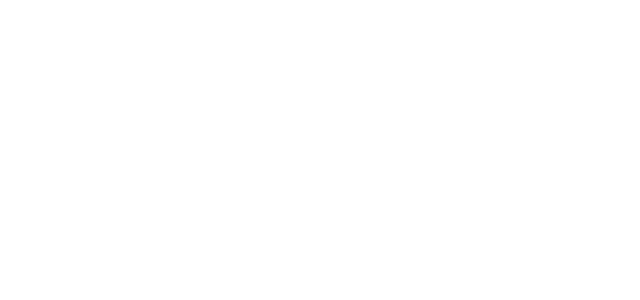
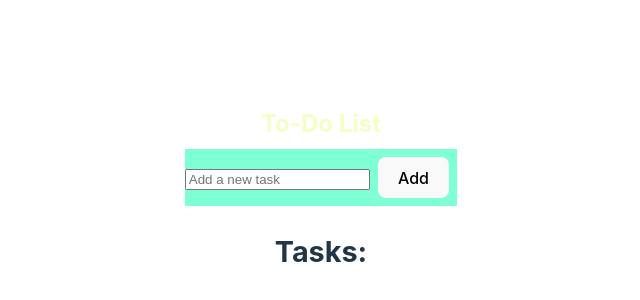
Before and after one commit to crocyoiin/23t3-react-workshop, a React (Vite) app: page /solution in a window 1280 px wide. Before the commit this address had no page. Shown: the part 202-502 px from the top of the page, without its empty margins (319-959 px from the left). Built offline with nearby package versions, Linux system fonts and the light colour scheme.

Commit message:
solution code in progress

```diff
--- a/src/App.tsx
+++ b/src/App.tsx
@@ -2,6 +2,7 @@
 import ExamplePage from "./pages/ExamplePage/ExamplePage"
 import LandingPage from "./pages/LandingPage/LandingPage"
 import { ExercisePage } from "./pages/ExercisePage.tsx/ExercisePage"
+import SolutionPage from "./pages/SolutionPage/SolutionPage"
 
 export default function App() {
   return (
@@ -9,6 +10,7 @@
       <Route path="/" element={<LandingPage/>}/>
       <Route path="/example" element={<ExamplePage/>}/>
       <Route path="/exercise" element={<ExercisePage/>}/>
+      <Route path="/solution" element={<SolutionPage/>}/>
     </Routes>
   )
 }
--- a/src/pages/LandingPage/LandingPage.tsx
+++ b/src/pages/LandingPage/LandingPage.tsx
@@ -32,7 +32,7 @@
           Exercise (blank)
         </button>
 
-        <button onClick={() => navigate('/exercise')}
+        <button onClick={() => navigate('/solution')}
         onMouseOver={() => handleMouseOver("Stuck but shy? :'0 ")}
         onMouseOut={() => handleMouseOut()}>
           Exercise (solutions)
--- /dev/null
+++ b/src/pages/SolutionPage/BodyComponent.tsx
@@ -0,0 +1,17 @@
+import React from 'react';
+
+interface TodoListProps {
+  todos: string[];
+}
+
+const TodoList: React.FC<TodoListProps> = ({ todos }) => {
+  return (
+    <ul>
+      {todos.map((todo, index) => (
+        <li key={index}>{todo}</li>
+      ))}
+    </ul>
+  );
+};
+
+export default TodoList;
--- /dev/null
+++ b/src/pages/SolutionPage/HeaderComponent.tsx
@@ -0,0 +1,34 @@
+import React, { useState } from 'react';
+
+interface TodoInputProps {
+  onAddTodo: (text: string) => void;
+}
+
+const TodoInput: React.FC<TodoInputProps> = ({ onAddTodo }) => {
+  const [todoText, setTodoText] = useState<string>('');
+
+  const handleInputChange = (e: React.ChangeEvent<HTMLInputElement>) => {
+    setTodoText(e.target.value);
+  };
+
+  const handleAddTodo = () => {
+    if (todoText.trim() !== '') {
+      onAddTodo(todoText);
+      setTodoText('');
+    }
+  };
+
+  return (
+    <div>
+      <input
+        type="text"
+        placeholder="Add a new task"
+        value={todoText}
+        onChange={handleInputChange}
+      />
+      <button onClick={handleAddTodo}>Add</button>
+    </div>
+  );
+};
+
+export default TodoInput;
--- /dev/null
+++ b/src/pages/SolutionPage/SolutionPage.css
@@ -0,0 +1,9 @@
+.addtask {
+    background-color: aquamarine;
+}
+
+.listtask {
+    background-color: aquamarine;
+
+
+}
--- /dev/null
+++ b/src/pages/SolutionPage/SolutionPage.tsx
@@ -0,0 +1,27 @@
+import React, { useState } from 'react';
+import TodoInput from "./HeaderComponent";
+import TodoList from "./BodyComponent";
+import './SolutionPage.css';
+
+const ExamplePage: React.FC = () => {
+  const [todos, setTodos] = useState<string[]>([]);
+
+  const handleAddTodo = (text: string) => {
+    setTodos([...todos, text]);
+  };
+
+  return (
+    <div className="sol-wrapper">
+      <h1 className="todoheader">To-Do List</h1>
+      <div className="addtask">
+        <TodoInput onAddTodo={handleAddTodo} />
+      </div>
+      <h2 className="tasksheader">Tasks:</h2>
+      <div className="listtask">
+        <TodoList todos={todos} />
+      </div>
+    </div>
+  );
+};
+
+export default ExamplePage;
```
